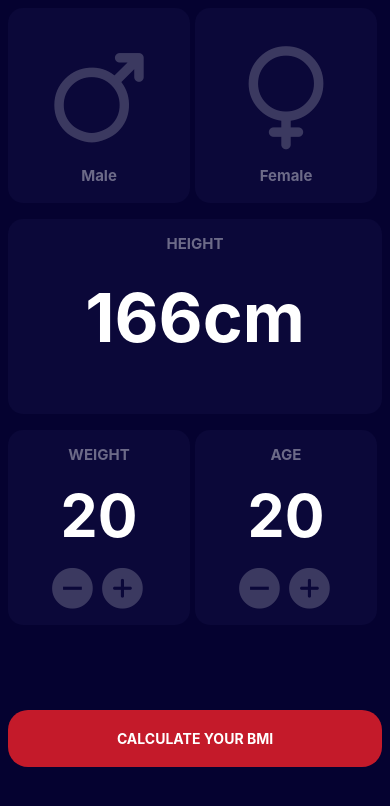
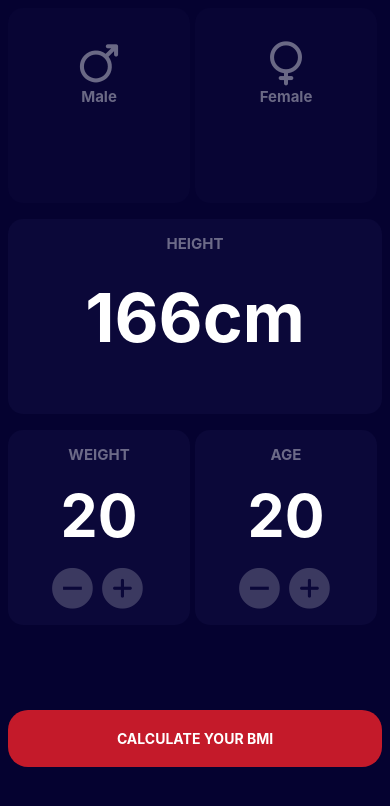
Before and after one commit to ejChathuranga/rn-bmi-app, a React Native app: screen /CalculateBMI in a window 390 px wide. Shown: the top 806 px of the page. Built offline with nearby package versions, Linux system fonts and the light colour scheme.

Commit message:
some state mng on gender

```diff
--- a/package.json
+++ b/package.json
@@ -18,6 +18,8 @@
     "react-native-safe-area-context": "^4.3.1",
     "react-native-screens": "^3.13.1",
     "react-native-vector-icons": "^9.1.0",
+    "react-redux": "^8.0.2",
+    "redux": "^4.2.0",
     "redux-saga": "^1.1.3"
   },
   "devDependencies": {
--- a/src/components/Gender.js
+++ b/src/components/Gender.js
@@ -1,5 +1,5 @@
-import {Text, StyleSheet, View} from 'react-native';
-import React, {Component} from 'react';
+import { Text, StyleSheet, View, TouchableOpacity } from 'react-native';
+import React, { Component } from 'react';
 import Icon from 'react-native-vector-icons/Ionicons';
 
 export default class Gender extends Component {
@@ -7,33 +7,52 @@ export default class Gender extends Component {
     super(props);
     this.state = {
       iconHeight: 50,
+      selected: false,
+      bgColor: 'rgba(22, 19, 71, 0.2)',
+      color: 'rgba(255, 255, 255, 0.4)'
     };
   }
 
   genderIconSize = action => {
-    var {x, y, width, height} = action;
-    this.setState({iconHeight: height});
+    var { x, y, width, height } = action;
+    this.setState({ iconHeight: height });
   };
+
+  onLayoutSelected = (state) => {
+    let bgColor;
+    let color;
+    state ? bgColor = 'rgba(22, 19, 71, 0.1)' : bgColor = 'rgba(22, 19, 71, 0.2)'
+    state ? color = 'rgba(255, 255, 255, 1)' : color = 'rgba(255, 255, 255, 0.4)'
+
+    this.setState({
+      selected: state,
+      bgColor: bgColor,
+      color: color
+    })
+  }
 
   render() {
     return (
-      <View style={styles.container1}>
+      <View style={[styles.container1, {backgroundColor: this.state.bgColor} ]}>
+        <TouchableOpacity onPress={() => this.onLayoutSelected(!this.state.selected)}>
           <View style={styles.childContainer1}>
             <View
-            style={{flex: 1}}
+              style={{ flex: 1 }}
               onLayout={event => {
                 this.genderIconSize(event.nativeEvent.layout);
               }}>
               <Icon
                 name={this.props.icon}
                 size={this.state.iconHeight}
-              color="rgba(255, 255, 255, 0.2)"
+                color={this.state.color}
               />
             </View>
           </View>
           <View style={styles.childContainer2}>
-          <Text style={styles.maleText}>{this.props.title}</Text>
+            <Text style={[styles.maleText, {color: this.state.color}]}>{this.props.title}</Text>
           </View>
+        </TouchableOpacity>
+
       </View>
     );
   }
@@ -43,7 +62,6 @@ const styles = StyleSheet.create({
   container1: {
     flex: 1,
     marginEnd: 5,
-    backgroundColor: 'rgba(22, 19, 71, 0.4)',
     borderRadius: 15,
     alignItems: 'center',
   },
@@ -59,7 +77,6 @@ const styles = StyleSheet.create({
   },
   maleText: {
     fontWeight: 'bold',
-    color: 'rgba(255, 255, 255, 0.4)',
     fontSize: 15,
   },
 });
```
Also changed, not shown: 1 other file (tests, documents, lock files or other folders). Lines whose indentation alone changed are shown as unchanged.
